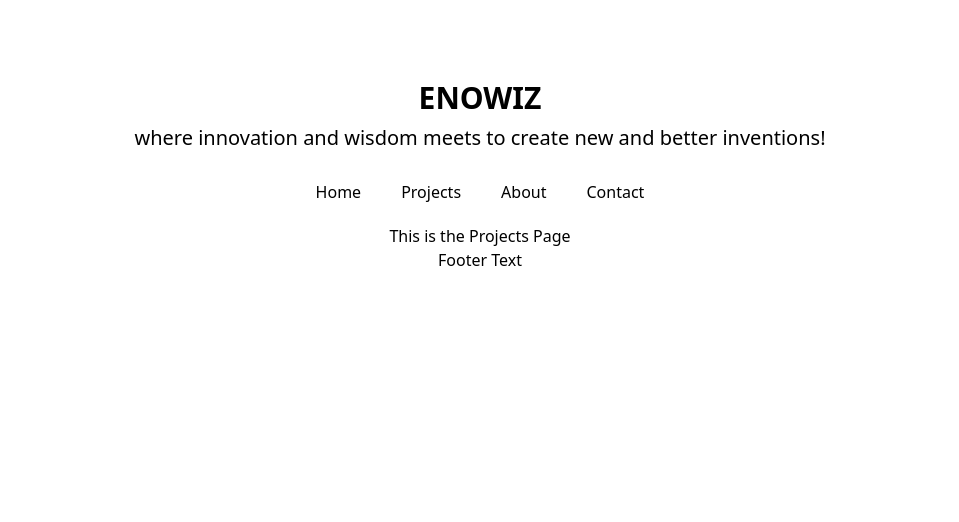
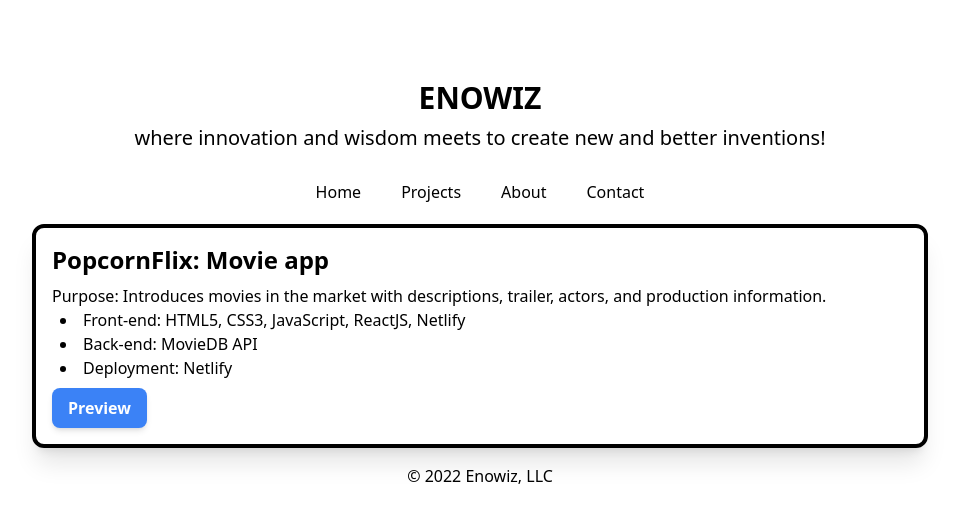
Before and after one commit to Enowiz777/enowiz-official.v1, a React (Create React App) app: page /projects in a window 1280 px wide. Shown: the top 522 px of the page, without its empty margins (160-1119 px from the left). Built offline with nearby package versions, Linux system fonts and the light colour scheme.

Commit message:
20221122

```diff
--- a/src/components/Footer.js
+++ b/src/components/Footer.js
@@ -2,7 +2,7 @@ import React from 'react';
 
 function Footer(){
   return (
-    <div className="text-center"> Footer Text </div>
+    <div className="mt-4 text-center"> © 2022 Enowiz, LLC </div>
   )
 }
 
--- a/src/index.css
+++ b/src/index.css
@@ -1,3 +1,28 @@
 @tailwind base;
 @tailwind components;
 @tailwind utilities;
+
+@layer components {
+    .btn-primary {
+      @apply mt-2 py-2 px-4 bg-blue-500 text-white font-semibold rounded-lg shadow-md hover:bg-blue-700 focus:outline-none focus:ring-2 focus:ring-blue-400 focus:ring-opacity-75;
+    }
+    .project_box {
+      @apply
+      w-[70vw]
+      p-4
+      rounded-xl
+      border-4
+      border-black
+      shadow-xl
+    }
+    h3 {
+        @apply text-2xl font-semibold
+
+    }
+    ul {
+        @apply list-inside list-disc indent-2;
+    }
+    p {
+        @apply mt-2
+    }
+  }
--- a/src/pages/Home.js
+++ b/src/pages/Home.js
@@ -3,7 +3,7 @@ import React from 'react';
 function Home(){
   return (
     <div>
-      <p>This is the Home Page</p>
+      <p>Welcome Home!</p>
     </div>
   )
 }
--- a/src/pages/Projects.js
+++ b/src/pages/Projects.js
@@ -2,8 +2,18 @@ import React from 'react';
 
 function Projects(){
   return (
-    <div>
-      <p>This is the Projects Page</p>
+    /* */
+    <div className="project_box">
+      <h3>PopcornFlix: Movie app</h3>
+      <p>Purpose: Introduces movies in the market with descriptions, trailer, actors, and production information.</p>
+      <ul>
+        <li>Front-end: HTML5, CSS3, JavaScript, ReactJS, Netlify</li>
+        <li>Back-end: MovieDB API</li>
+        <li>Deployment: Netlify</li>
+      </ul>
+      <button className="btn-primary">
+      Preview
+      </button>
     </div>
   )
 }
```
Also changed, not shown: 1 other file (tests, documents, lock files or other folders).
